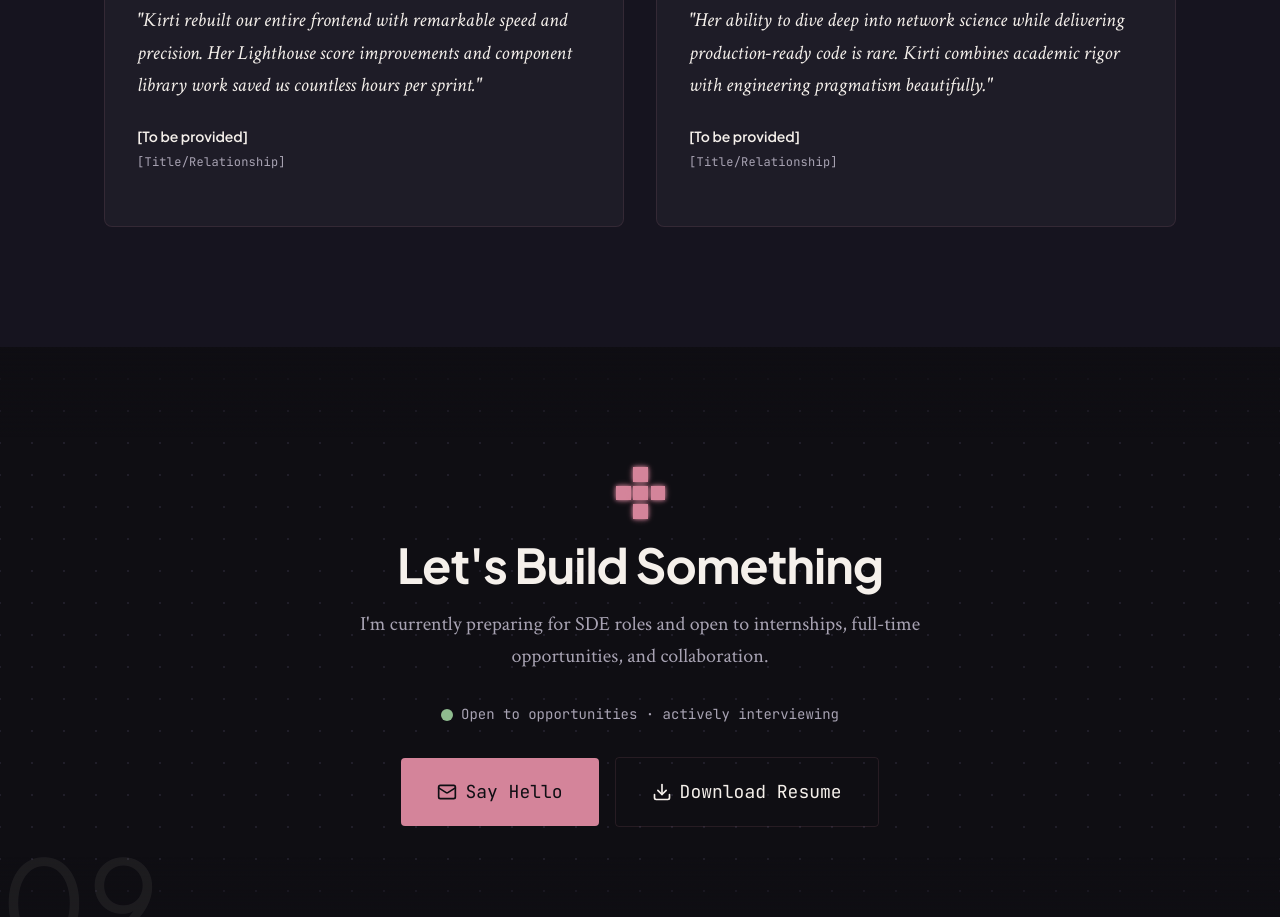
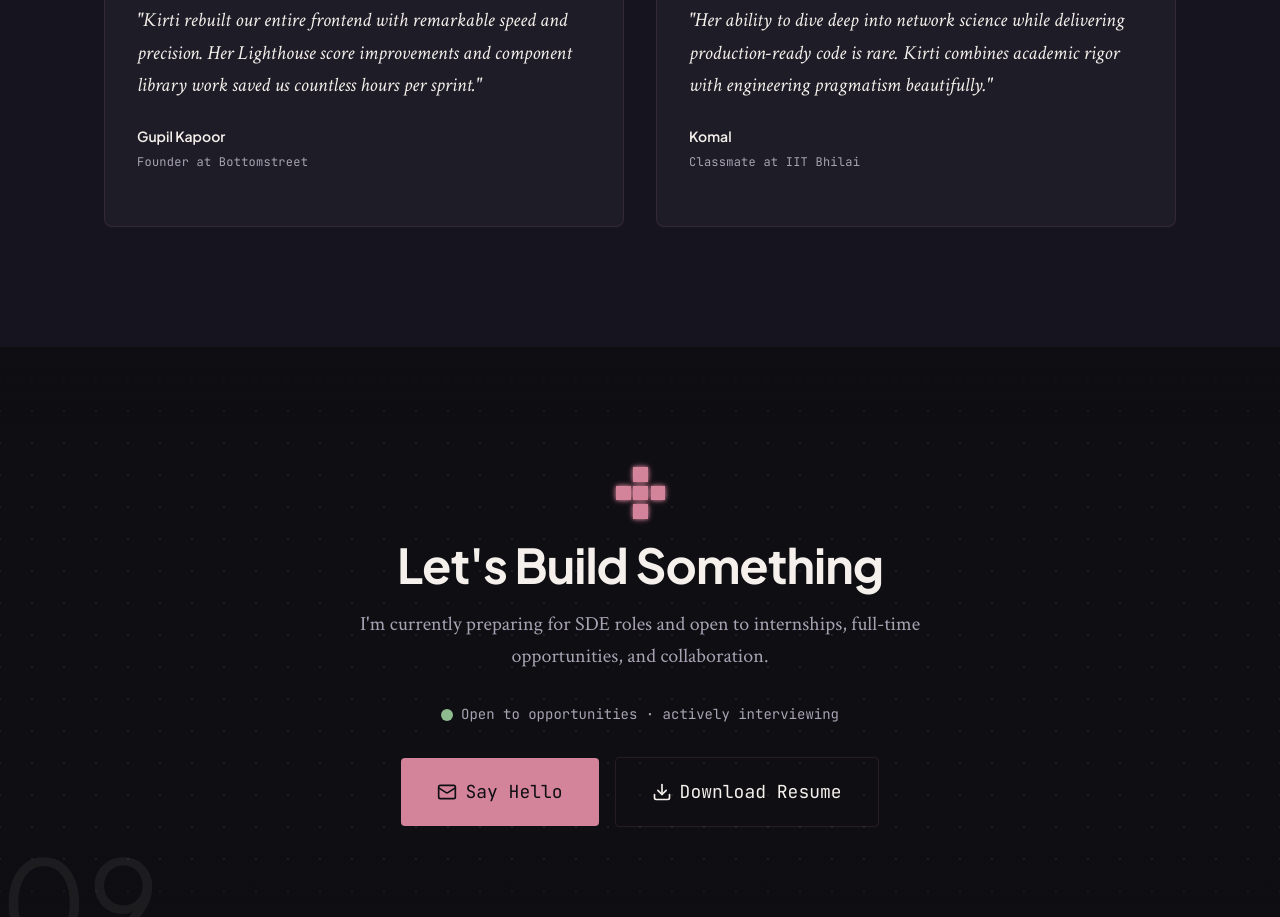
Before and after one commit to CaptainBiswa69/KirtiPortfolio, a React (Vite) app: page /images/testimonial-author-1.jpg in a window 1280 px wide. Shown: the part 6500-7417 px from the top of the page. Built offline with nearby package versions, Linux system fonts and the light colour scheme.

Commit message:
feat: add real testimonials from Bottomstreet founder and IIT Bhilai classmate

```diff
--- a/src/data/portfolioData.ts
+++ b/src/data/portfolioData.ts
@@ -157,14 +157,14 @@ export const testimonials = [
   {
     quote:
       "Kirti rebuilt our entire frontend with remarkable speed and precision. Her Lighthouse score improvements and component library work saved us countless hours per sprint.",
-    author: "[To be provided]",
-    role: "[Title/Relationship]",
+    author: "Gupil Kapoor",
+    role: "Founder at Bottomstreet",
   },
   {
     quote:
       "Her ability to dive deep into network science while delivering production-ready code is rare. Kirti combines academic rigor with engineering pragmatism beautifully.",
-    author: "[To be provided]",
-    role: "[Title/Relationship]",
+    author: "Komal",
+    role: "Classmate at IIT Bhilai",
   },
 ];
 
```
